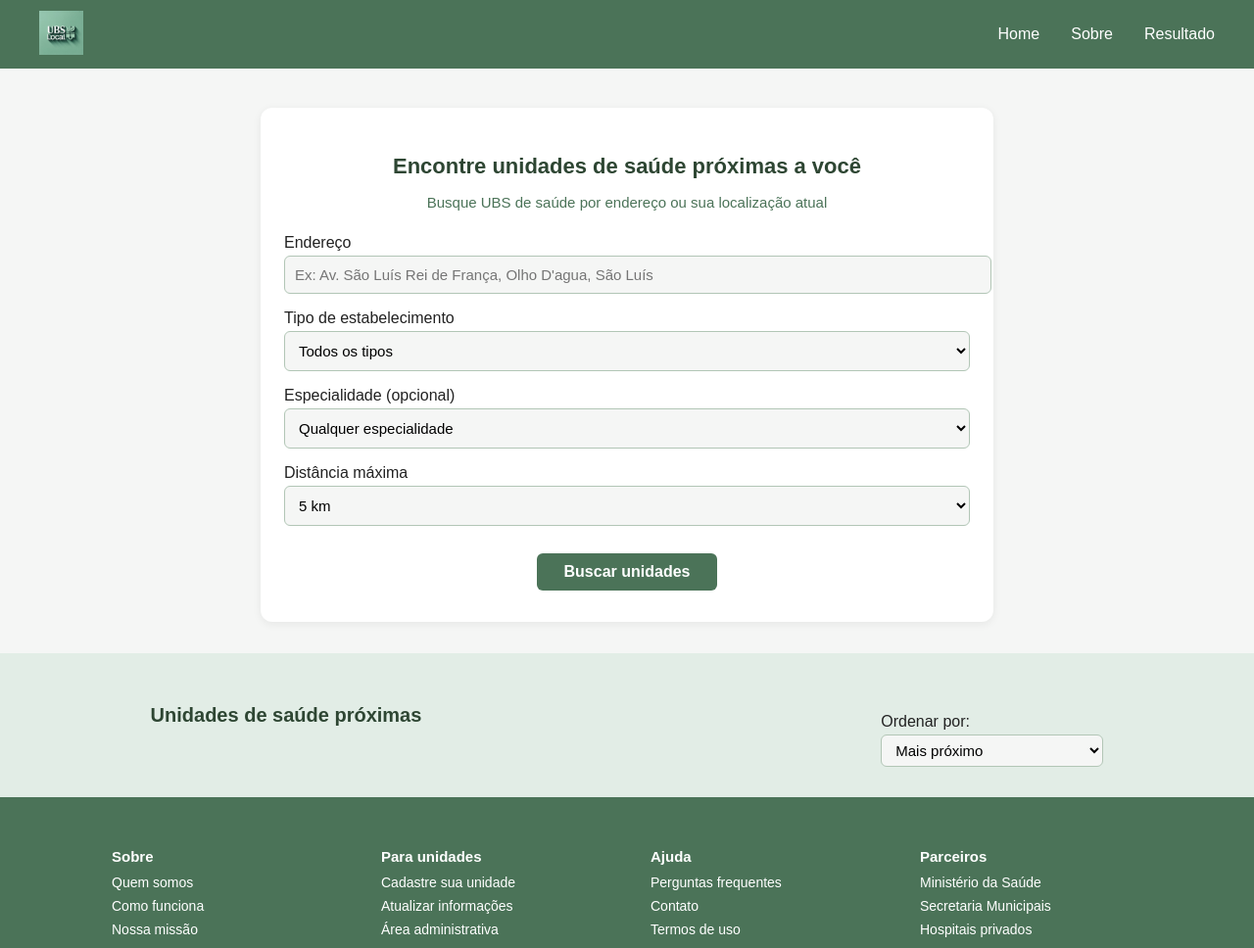
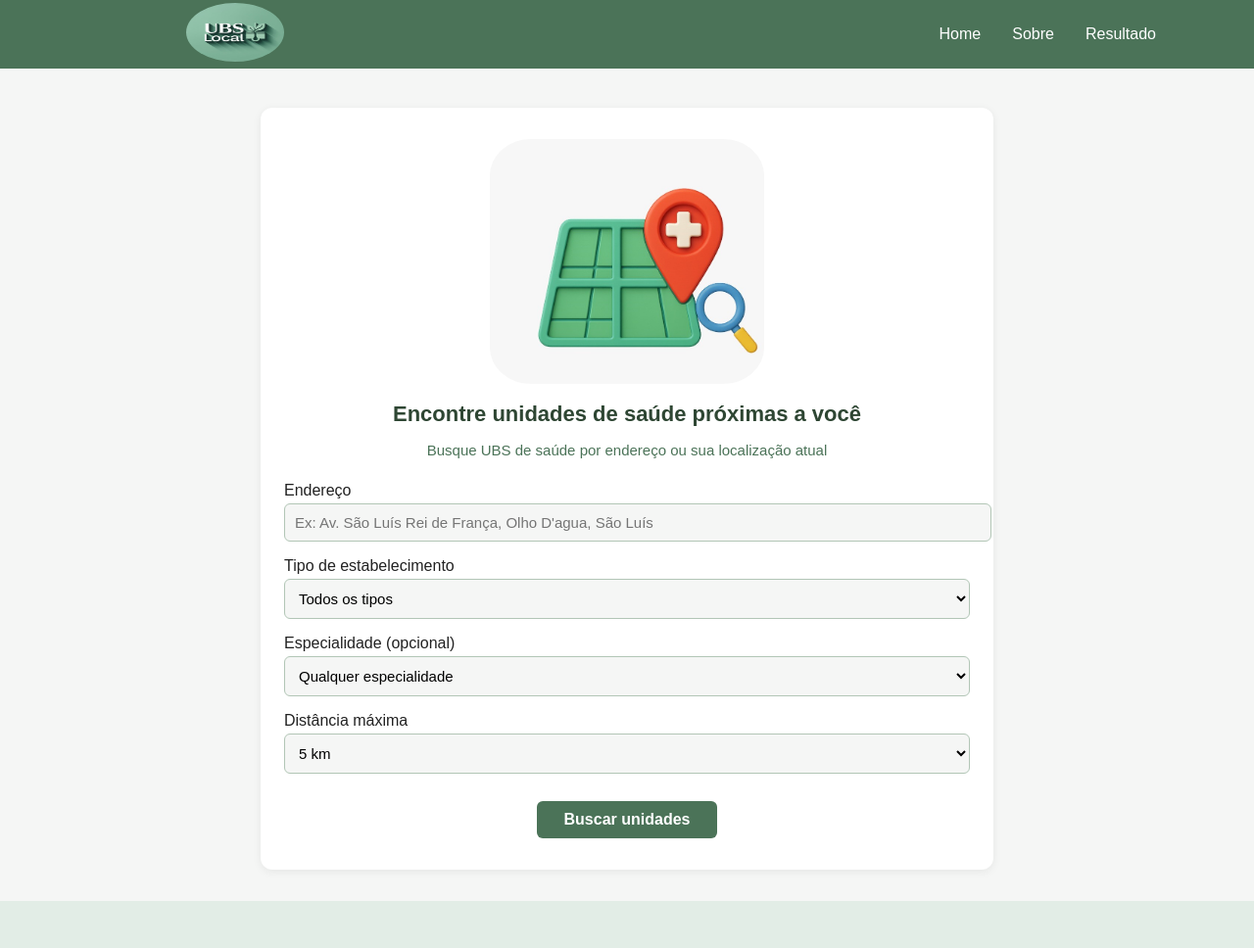
Before and after one commit to devnandii/SaudeProxima-Desafio04Trilhas, a website: page public/index.html in a window 1280 px wide. Shown: the top 968 px of the page at 98% size. Drawn offline with Linux system fonts and the light colour scheme; no server answers.

Commit message:
alterações na pagina inicial

```diff
--- a/public/css/global.css
+++ b/public/css/global.css
@@ -23,13 +23,17 @@ body {
   display: flex;
   align-items: center;
   justify-content: space-between;
-  padding: 0 40px;
+  padding: 0 100px;
   height: 70px;
   box-sizing: border-box;
 }
 
 .header .logo img {
-  height: 45px;
+  width: 100px;
+  height: 60px;
+  border-radius: 50%;
+  padding: 0 90px;
+
 }
 
 .header .menu, .header nav {
--- a/public/css/home.css
+++ b/public/css/home.css
@@ -26,6 +26,11 @@ body {
     font-size: 15px;
     color: #4b7358;
     margin-bottom: 24px;
+}
+.main-container img{
+    width: 40%;
+    height: 50%;
+    border-radius: 15%;
 }
 
 .form-group {
--- a/public/index.html
+++ b/public/index.html
@@ -10,6 +10,10 @@
     <div id="header"></div>
 
     <div class="main-container">
+        <div class="imagem-localiza">
+            <img src="imagens/img.jpeg" alt="localiza">
+        </div>
+
         <h1>Encontre unidades de saúde próximas a você</h1>
         <p>Busque UBS de saúde por endereço ou sua localização atual</p>
         <form id="form-busca">
```
Also changed, not shown: public/imagens/img.jpeg (added).
